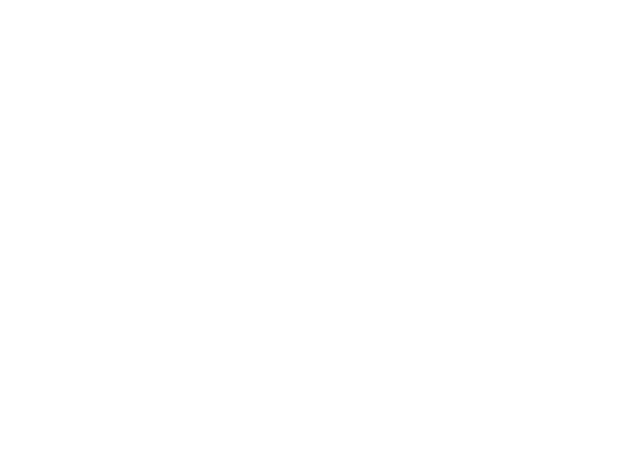
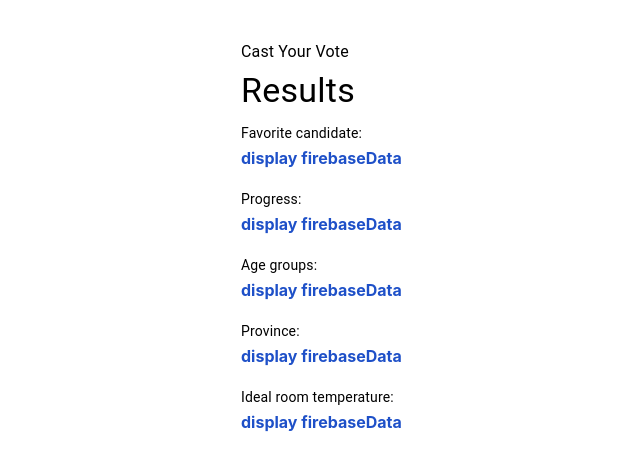
Before and after one commit to mathaip/Fullstack4-final, a React (Create React App) app: page /voting/results in a window 1280 px wide. Shown: the top 470 px of the page, without its empty margins (169-809 px from the left). Built offline with nearby package versions, Linux system fonts and the light colour scheme.

Commit message:
Results page layout

```diff
--- a/src/App.js
+++ b/src/App.js
@@ -36,7 +36,10 @@ import {
   useHistory
 } from "react-router-dom";
 
+// ======== COMPONENTS ========= //
 import SummaryPage from "./components/summary";
+import ResultsPage from "./components/results";
+import TemperaturePage from "./components/temperature";
 
 import {
   DONATION_ADDRESS,
@@ -63,18 +66,22 @@ export default function App() {
   );
 }
 
-
-function AppBody(){
-  const [temperature, setTemperature] = React.useState(null)
-  return(
+function AppBody() {
+  const [temperature, setTemperature] = React.useState(null);
+  return (
     <Switch>
-      <Route exact={true} path="/" render={() => <LoginPage />} />
-      <Route exact={true} path="/voting/3" render={() => <Temperature />} />
+      <Route exact={true} path="/voting/3" render={() => <TemperaturePage />} />
+      <Route
+        exact={true}
+        path="/voting/results"
+        render={() => <ResultsPage />}
+      />
       <Route
         exact={true}
         path="/voting/summary"
         render={() => <SummaryPage />}
       />
+      <Route exact={true} path="/" render={() => <LoginPage />} />
     </Switch>
   );
 }
@@ -104,11 +111,10 @@ function LoginPage() {
     //   };
     //   return (
 
-    window.localStorage.setItem('username', username)
-    history.push('/voting/3')
-
-  }
-  return(
+    window.localStorage.setItem("username", username);
+    history.push("/voting/3");
+  };
+  return (
     <div>
       <Solution />
       <form noValidate autoComplete="off">
@@ -122,14 +128,12 @@ function LoginPage() {
       <Box m={1} />
       <Button
         disabled={!username}
-            variant='contained'
-            color='primary'
+        variant="contained"
+        color="primary"
         onClick={onClickLogIn}
       >
         Continue
       </Button>
-
     </div>
-
-  )
+  );
 }
--- /dev/null
+++ b/src/components/results.css
@@ -0,0 +1,7 @@
+.results-answers-text {
+  font-size: 16px;
+  font-weight: bold;
+  color: rgb(30, 80, 200);
+  margin-bottom: 10px;
+  height: 15px;
+}
--- /dev/null
+++ b/src/components/results.js
@@ -0,0 +1,77 @@
+import React, { Fragment } from "react";
+import "./results.css";
+import Typography from "@material-ui/core/Typography";
+import { Grid, Box } from "@material-ui/core";
+import firebase from "firebase";
+
+function ResultsPage() {
+  const [firebaseData, setFirebaseData] = React.useState([]);
+
+  React.useEffect(() => {
+    //   firebase
+    //     .firestore()
+    //     .collection("id").onSnapshot(snapshot => {
+    //         let newCats = snapshot.docs.map(doc => ({
+    //           ...doc.data()
+    //         }));
+    //         setFirebaseData(###);
+    //       });
+  }, []);
+
+  return (
+    <Grid
+      container
+      direction="column"
+      justify="flex-start"
+      alignItems="flex-start"
+    >
+      <Typography variant="body1" display="block" gutterBottom>
+        Cast Your Vote
+      </Typography>
+      <Typography variant="h4" display="block" gutterBottom>
+        Results
+      </Typography>
+      <Typography variant="body2" display="block" gutterBottom>
+        Favorite candidate:
+      </Typography>
+      <div className="results-answers-text" display="block">
+        display firebaseData
+      </div>
+      <Box m={1} />
+
+      <Typography variant="body2" display="block" gutterBottom>
+        Progress:
+      </Typography>
+      <div className="results-answers-text" display="block">
+        display firebaseData
+      </div>
+      <Box m={1} />
+
+      <Typography variant="body2" display="block" gutterBottom>
+        Age groups:
+      </Typography>
+      <div className="results-answers-text" display="block">
+        display firebaseData
+      </div>
+      <Box m={1} />
+
+      <Typography variant="body2" display="block" gutterBottom>
+        Province:
+      </Typography>
+      <div className="results-answers-text" display="block">
+        display firebaseData
+      </div>
+      <Box m={1} />
+
+      <Typography variant="body2" display="block" gutterBottom>
+        Ideal room temperature:
+      </Typography>
+      <div className="results-answers-text" display="block">
+        display firebaseData
+      </div>
+      <Box m={1} />
+    </Grid>
+  );
+}
+
+export default ResultsPage;
--- a/src/components/summary.js
+++ b/src/components/summary.js
@@ -8,7 +8,7 @@ import { typography } from "@material-ui/system";
 import { useHistory } from "react-router-dom";
 import DoneAllIcon from "@material-ui/icons/DoneAll";
 
-function SummaryPage(props) {
+function SummaryPage() {
   const [metamaskAddr, setMetamaskAddr] = React.useState("");
   const [savedUsername, setSavedUsername] = React.useState("");
 
```
Lines whose indentation alone changed are shown as unchanged.
